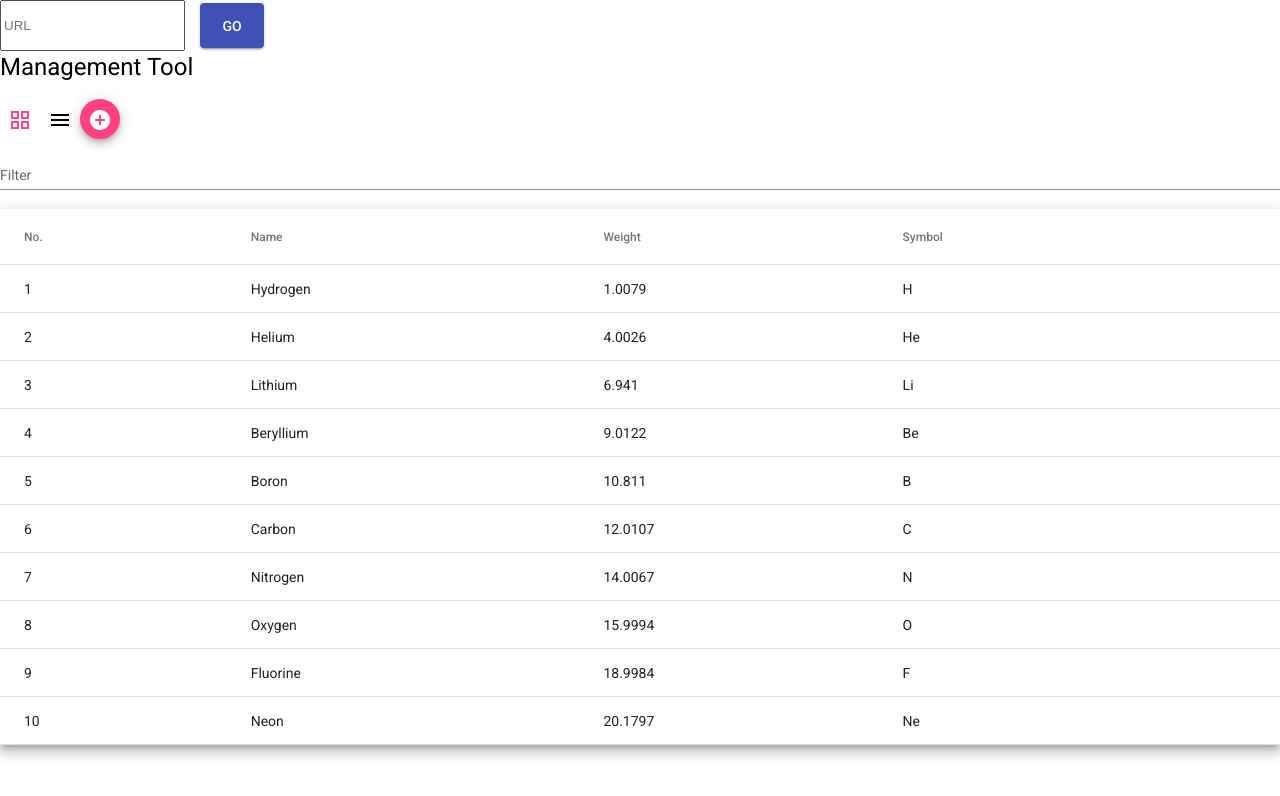
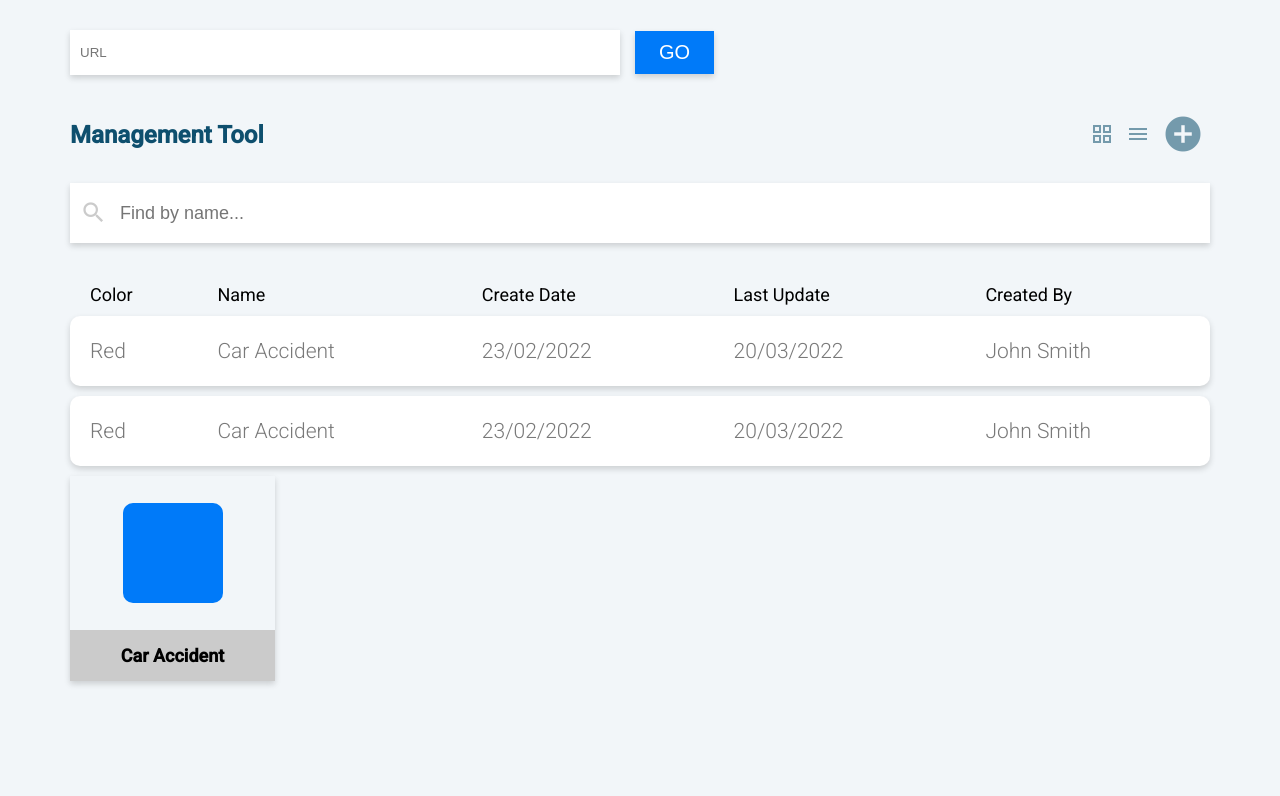
Before and after one commit to power-context/ta9-assignment, an Angular app: page / in a window 1280 px wide. Shown: the top 796 px of the page. Built offline with nearby package versions, Linux system fonts and the light colour scheme.

Commit message:
addTable

```diff
--- a/src/app/app.component.html
+++ b/src/app/app.component.html
@@ -1,64 +1,67 @@
 <div class="main-wrapper">
   <div class="input-wrapper">
-    <input type="text" placeholder="URL">
-    <button mat-raised-button color="primary">GO</button>
+    <input type="text" placeholder="URL" class="b-shadow">
+    <button class="b-shadow">GO</button>
   </div>
   <div class="management-tools">
     <h1>
       Management Tool
     </h1>
     <div class="management-elements">
-      <button mat-icon-button color="accent">
-        <mat-icon>grid_view</mat-icon>
+      <button>
+        <span class="material-icons">grid_view</span>
       </button>
-      <button mat-icon-button>
-        <mat-icon>menu</mat-icon>
+      <button>
+        <span class="material-icons">menu</span>
       </button>
-      <button mat-mini-fab>
-        <mat-icon>add_circle</mat-icon>
+      <button>
+        <span class="material-icons">add_circle</span>
       </button>
     </div>
-    <div class="table-wrapper">
-      <mat-form-field appearance="standard" style="width: 100%;">
-        <mat-label>Filter</mat-label>
-        <input matInput (keyup)="applyFilter($event)" placeholder="Ex. ium" #input>
-      </mat-form-field>
+  </div>
+  <div class="find-wrapper">
+    <span class="material-icons">search</span>
+    <input type="text" placeholder="Find by name..." class="b-shadow">
+  </div>
+  <div class="table-wrapper" *ngIf="!isCube">
+    <table>
+      <thead>
+        <tr>
+          <th>Color</th>
+          <th>Name</th>
+          <th>Create Date</th>
+          <th>Last Update</th>
+          <th>Created By</th>
+        </tr>
+      </thead>
+      <tbody>
+        <tr class="b-shadow">
+          <td>Red</td>
+          <td>Car Accident</td>
+          <td>23/02/2022</td>
+          <td>20/03/2022</td>
+          <td>John Smith</td>
+        </tr>
 
-      <table mat-table [dataSource]="dataSource" class="mat-elevation-z8" style="width: 100%;">
+        <tr class="b-shadow">
+          <td>Red</td>
+          <td>Car Accident</td>
+          <td>23/02/2022</td>
+          <td>20/03/2022</td>
+          <td>John Smith</td>
+        </tr>
 
-        <!-- Position Column -->
-        <ng-container matColumnDef="position">
-          <th mat-header-cell *matHeaderCellDef> No. </th>
-          <td mat-cell *matCellDef="let element"> {{element.position}} </td>
-        </ng-container>
-
-        <!-- Name Column -->
-        <ng-container matColumnDef="name">
-          <th mat-header-cell *matHeaderCellDef> Name </th>
-          <td mat-cell *matCellDef="let element"> {{element.name}} </td>
-        </ng-container>
-
-        <!-- Weight Column -->
-        <ng-container matColumnDef="weight">
-          <th mat-header-cell *matHeaderCellDef> Weight </th>
-          <td mat-cell *matCellDef="let element"> {{element.weight}} </td>
-        </ng-container>
-
-        <!-- Symbol Column -->
-        <ng-container matColumnDef="symbol">
-          <th mat-header-cell *matHeaderCellDef> Symbol </th>
-          <td mat-cell *matCellDef="let element"> {{element.symbol}} </td>
-        </ng-container>
-
-        <tr mat-header-row *matHeaderRowDef="displayedColumns"></tr>
-        <tr mat-row *matRowDef="let row; columns: displayedColumns;"></tr>
-
-        <!-- Row shown when there is no matching data. -->
-        <tr class="mat-row" *matNoDataRow>
-          <td class="mat-cell" colspan="4">No data matching the filter "{{input.value}}"</td>
-        </tr>
-      </table>
+      </tbody>
+    </table>
+  </div>
+  <div class="cubes-wrapper">
+    <div class="cube b-shadow">
+      <div class="color-wrapper">
+        <div class="color-cube"></div>
+      </div>
+      <div class="title-wrapper">
+        <h2>Car Accident</h2>
+      </div>
     </div>
-
   </div>
 </div>
--- a/src/app/app.component.scss
+++ b/src/app/app.component.scss
@@ -1,12 +1,221 @@
+$blue-color: #007AF9;
+$hover-grey-color: #0E4F6E;
+$main-grey-color: #749aac;
+$light-grey: #cbcbcb;
+$text-grey-color: #797979;
+
+input {
+  height: 45px;
+  background-color: white;
+  padding: 0 10px;
+  border: none;
+  &:focus {
+    outline: none;
+  }
+}
+
+.main-wrapper {
+  background-color: #F2F6F9;
+  height: 100vh;
+  padding: 30px 70px;
+}
+
 .input-wrapper {
   display: flex;
   gap: 15px;
   align-items: center;
   input {
-    height: 45px;
-
+    top: 30px;
+    left: 65px;
+    width: 530px;
   }
   button {
-    height: 45px;
+    width: 79px;
+    height: 43px;
+    background-color: #007AF9;
+    opacity: 1;
+    // font: normal normal medium 20px/25px Helvetica Neue;
+    letter-spacing: 0px;
+    //font-size: 30px;
+    color: white;
+    font-size: 20px;
+    border: none;
+    // box-shadow: 0px 3px 6px #00000029;
+    &:hover {
+      cursor: pointer;
+    }
+    &:active {
+      transform: translateY(1px);
+    }
   }
 }
+
+.management-tools {
+  margin-top: 30px;
+  display: flex;
+  justify-content: space-between;
+  h1 {
+    font-size: 24px;
+    color: #0E4F6E;
+  }
+  .management-elements {
+    display: flex;
+    button {
+      border: none;
+      background-color: inherit;
+      cursor: pointer;
+      span {
+        font-size: 24px;
+        color: $main-grey-color;
+        &:hover {
+          color: $hover-grey-color;
+        }
+      }
+      &:active {
+        span {
+          color: $blue-color;
+        }
+      }
+      &:last-of-type {
+        span {
+          font-size: 42px;
+        }
+      }
+    }
+  }
+}
+
+.find-wrapper {
+  position: relative;
+  margin-top: 18px;
+  input {
+    // width: 100%;
+    width: -webkit-fill-available;
+    height: 60px;
+    padding-left: 50px;
+    font-size: 18px;
+  }
+  span {
+    position: absolute;
+    z-index: 10;
+    font-size: 27px;
+    color: $light-grey;
+    transform: translateY(60%);
+    left: 10px;
+  }
+}
+
+.table-wrapper {
+  margin-top: 30px;
+  width: -webkit-fill-available;
+  table {
+    width: 100%;
+    // border-collapse: separate; // collapse for border-radius
+    border-spacing: 0 10px;
+    thead {
+      tr {
+        margin-bottom: 10px;
+        th {
+          font-size: 18px;
+          font-weight: 400;
+          text-align: left;
+          padding-left: 20px;
+        }
+      }
+    }
+    tbody {
+      tr {
+        margin-top: 10px;
+        height: 70px;
+        background-color: white;
+        border-radius: 10px;
+        &:hover {
+          border-radius: 10px;
+          td {
+            border: 1px solid $blue-color;
+            border-right: none;
+            border-left: none;
+            &:first-of-type {
+              border-left: 1px solid $blue-color;;
+            }
+            &:last-of-type {
+              border-right: 1px solid $blue-color;;
+            }
+          }
+        }
+        td {
+          font-size: 21px;
+          text-align: left;
+          font-weight: 200;
+          color: $text-grey-color;
+          padding: 15px 20px;
+          &:first-of-type {
+            border-radius: 10px 0 0 10px;
+          }
+          &:last-of-type {
+            border-radius: 0 10px 10px 0;
+          }
+        }
+      }
+    }
+  }
+}
+
+.cubes-wrapper {
+  width: 100%;
+  height: auto;
+  display: flex;
+  gap: 25px;
+  .cube {
+    width: 205px;
+    height: 205px;
+    display: flex;
+    justify-content: center;
+    align-items: center;
+    flex-direction: column;
+    .color-wrapper {
+      width: 100%;
+      height: 75%;
+      display: flex;
+      justify-content: center;
+      align-items: center;
+      .color-cube {
+        border-radius: 10px;
+        background-color: #007AF9;
+        width: 100px;
+        height: 100px;
+      }
+    }
+    .title-wrapper {
+      background-color: $light-grey;
+      width: 100%;
+      height: 25%;
+      display: flex;
+      flex-direction: column;
+      align-items: center;
+      h2 {
+        font-size: 18px;
+      }
+    }
+    &:hover {
+      border: 1px solid $blue-color;
+      .color-wrapper {
+        .color-cube {
+          width: 110px;
+          height: 110px;
+          transition: 0.5s;
+        }
+      }
+      .title-wrapper {
+        h2 {
+          font-size: 20px;
+          color: $blue-color;
+        }
+      }
+    }
+  }
+}
+
+.b-shadow {
+  box-shadow: 0px 3px 6px #00000029;
+}
--- a/src/app/app.component.ts
+++ b/src/app/app.component.ts
@@ -1,12 +1,4 @@
 import { Component, OnInit } from '@angular/core';
-import { MatTableDataSource } from '@angular/material/table';
-
-export interface PeriodicElement {
-  name: string;
-  position: number;
-  weight: number;
-  symbol: string;
-}
 
 @Component({
   selector: 'app-root',
@@ -14,23 +6,7 @@ export interface PeriodicElement {
   styleUrls: ['./app.component.scss']
 })
 export class AppComponent implements OnInit{
-  title = 'ta9-assignment';
-  ELEMENT_DATA: PeriodicElement[] = [
-    {position: 1, name: 'Hydrogen', weight: 1.0079, symbol: 'H'},
-    {position: 2, name: 'Helium', weight: 4.0026, symbol: 'He'},
-    {position: 3, name: 'Lithium', weight: 6.941, symbol: 'Li'},
-    {position: 4, name: 'Beryllium', weight: 9.0122, symbol: 'Be'},
-    {position: 5, name: 'Boron', weight: 10.811, symbol: 'B'},
-    {position: 6, name: 'Carbon', weight: 12.0107, symbol: 'C'},
-    {position: 7, name: 'Nitrogen', weight: 14.0067, symbol: 'N'},
-    {position: 8, name: 'Oxygen', weight: 15.9994, symbol: 'O'},
-    {position: 9, name: 'Fluorine', weight: 18.9984, symbol: 'F'},
-    {position: 10, name: 'Neon', weight: 20.1797, symbol: 'Ne'},
-  ];
-  displayedColumns: string[] = ['position', 'name', 'weight', 'symbol'];
-
-  dataSource = new MatTableDataSource(this.ELEMENT_DATA);
-
+  isCube = false;
   constructor() { }
 
   ngOnInit(): void {
@@ -38,6 +14,5 @@ export class AppComponent implements OnInit{
 
   applyFilter(event: Event) {
     const filterValue = (event.target as HTMLInputElement).value;
-    this.dataSource.filter = filterValue.trim().toLowerCase();
   }
 }
--- a/src/styles.scss
+++ b/src/styles.scss
@@ -1,39 +1,8 @@
-
-// Custom Theming for Angular Material
-// For more information: https://material.angular.io/guide/theming
-@use '@angular/material' as mat;
-// Plus imports for other components in your app.
-
-// Include the common styles for Angular Material. We include this here so that you only
-// have to load a single css file for Angular Material in your app.
-// Be sure that you only ever include this mixin once!
-@include mat.core();
-
-// Define the palettes for your theme using the Material Design palettes available in palette.scss
-// (imported above). For each palette, you can optionally specify a default, lighter, and darker
-// hue. Available color palettes: https://material.io/design/color/
-$ta9-assignment-primary: mat.define-palette(mat.$indigo-palette);
-$ta9-assignment-accent: mat.define-palette(mat.$pink-palette, A200, A100, A400);
-
-// The warn palette is optional (defaults to red).
-$ta9-assignment-warn: mat.define-palette(mat.$red-palette);
-
-// Create the theme object. A theme consists of configurations for individual
-// theming systems such as "color" or "typography".
-$ta9-assignment-theme: mat.define-light-theme((
-  color: (
-    primary: $ta9-assignment-primary,
-    accent: $ta9-assignment-accent,
-    warn: $ta9-assignment-warn,
-  )
-));
-
-// Include theme styles for core and each component used in your app.
-// Alternatively, you can import and @include the theme mixins for each component
-// that you are using.
-@include mat.all-component-themes($ta9-assignment-theme);
-
-/* You can add global styles to this file, and also import other style files */
-
-html, body { height: 100%; }
-body { margin: 0; font-family: Roboto, "Helvetica Neue", sans-serif; box-sizing: border-box;}
+html, body {
+  height: 100%;
+}
+body {
+  margin: 0;
+  font-family: Roboto, sans-serif;
+  box-sizing: border-box;
+}
```
